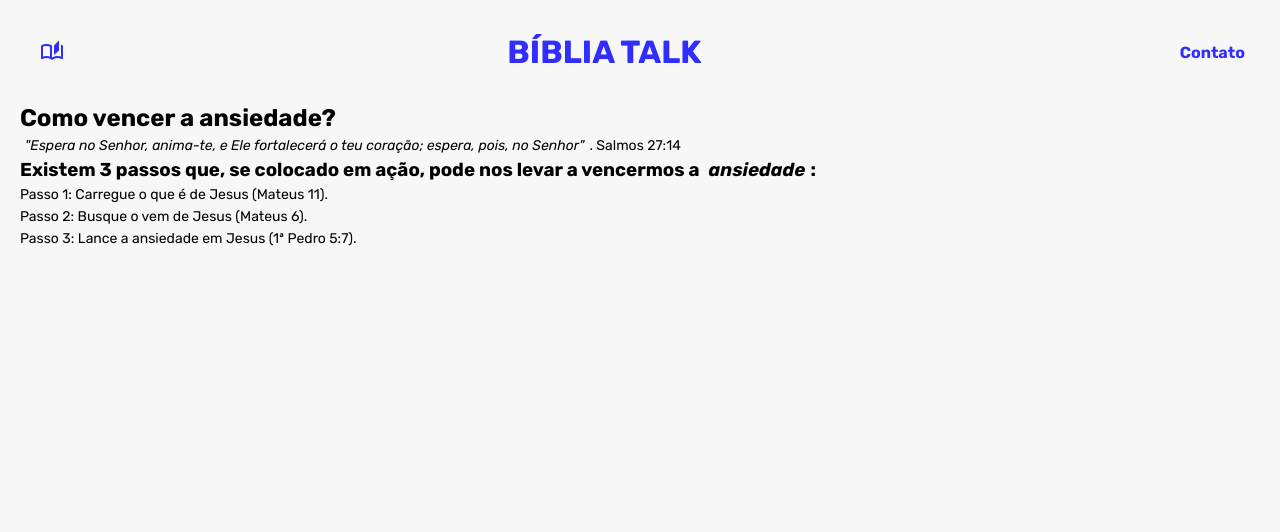
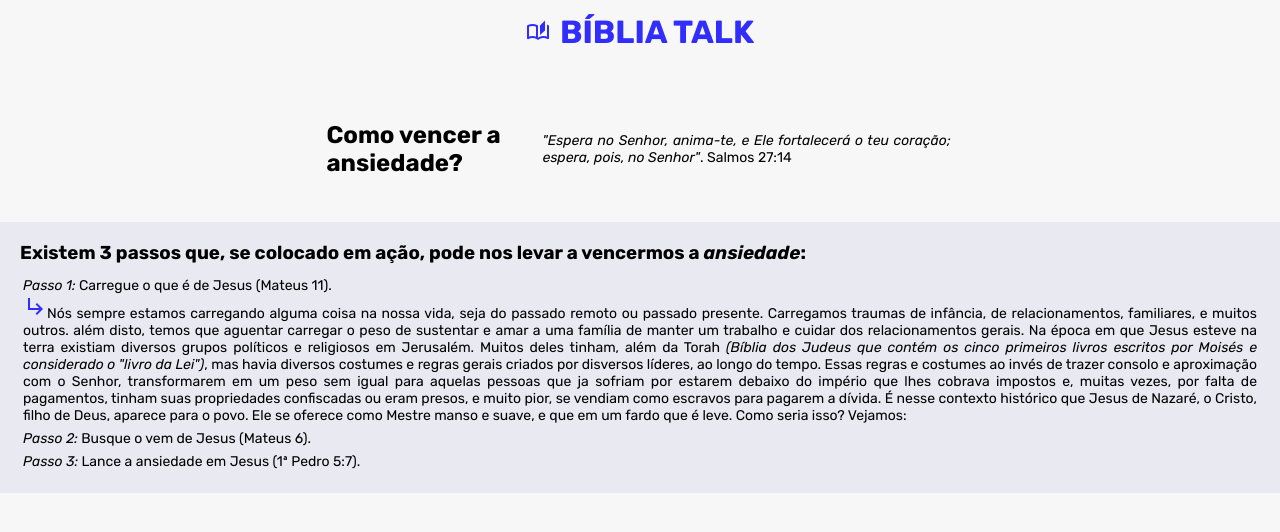
Before and after one commit to RodesFraga/javascript_aulas, a plain HTML site: page index.html in a window 1280 px wide. Drawn offline with nearby package versions, Linux system fonts and the light colour scheme.

Commit message:
inserindo postagem direto no html

```diff
--- a/index.css
+++ b/index.css
@@ -3,7 +3,8 @@
     font-family: Rubik, sans-serif;
     text-decoration: none;
     list-style: none;
-    margin: 5px;
+    box-sizing: border-box;
+    margin: 0;
 }
 
 
@@ -16,47 +17,90 @@
 body{
     display: flex;
     flex-direction: column;
+    align-items: center;
+    /* justify-content: center; */
     /*text-indent: 30px;*/
     background-color: rgb(247, 247, 247);
 }
 
 header{
     display: flex;
-    justify-content: space-between;
     align-items: center;
-    align-content: center;
+    justify-content: center;
+    gap: 10px;
+    margin-bottom: 2%;
+    margin-top: 1%;
 
 }
 
-#tituloCabecalho{
-    padding: 10px;
+.material-symbols-outlined{
+    color: rgb(49, 46, 253);
+}
+
+
+main{
+    display: flex;
+    flex-direction: column;
+    align-items: center;
+    margin-bottom: 2px;
 
 
 }
 
-#menuPrincipal{
+#postagem{
+    text-align: justify;
+    background-color: rgb(233, 233, 241);
+    padding: 20px;
+}
 
+
+#divposagemgeral{
+    display: flex;
+    flex-direction:column;
+    align-items: center;
+    align-content:center;
+    gap: 15px;
+    width: 70%;
+
+}
+
+
+#tituloversiculo{
     display: flex;
     flex-direction: row;
-    align-items: flex-start;
-    gap: 20px;
+    align-items: center;
+    justify-content: center;
+    gap: 15px;
+    width: 70%;
+    margin: 5%;
 
 }
+
+
+#titulonadiv{
+    display: flex;
+    align-content: center;
+    align-items: center;
+
+}
+
+.tituloDaPostagem{
+    margin-bottom: 10px;
+}
+
 
 h1{
     color: rgb(49, 46, 253);
 
 }
 
-a{
-    font-weight: bold;
-    color: rgb(49, 46, 253);
-}
+
 
 p{
     font-size: 14px;
     font-weight: normal;
     text-align: justify;
+    padding: 3px;
    /* text-indent: 30px;*/
 
 }
--- a/index.html
+++ b/index.html
@@ -12,31 +12,44 @@
         <link href="https://fonts.googleapis.com/css2?family=Inter&family=Roboto+Flex:opsz,wght@8..144,100..1000&family=Roboto:ital,wght@0,100;0,300;0,400;0,500;0,700;0,900;1,100;1,300;1,400;1,500;1,700;1,900&family=Rubik:ital,wght@0,300..900;1,300..900&display=swap" rel="stylesheet"> <!-- link da fonte RUBIK -->
 
         <link rel="stylesheet" href="https://fonts.googleapis.com/css2?family=Material+Symbols+Outlined:opsz,wght,FILL,GRAD@24,400,0,0" />
+        <link rel="stylesheet" href="https://fonts.googleapis.com/css2?family=Material+Symbols+Outlined:opsz,wght,FILL,GRAD@20..48,100..700,0..1,-50..200" />
 
 </head>
 <body>
     <header id="cabecalho">
-        <h1 id="tituloCabecalho"><span class="material-symbols-outlined">
-            <span class="material-symbols-outlined"> auto_stories </span>
-            </span></h1>
-        <h1 id="tituloCabecalho">BÍBLIA TALK</h1>
-        <nav id="navegacao">
-            <ul id="menuPrincipal">
-                <!-- <li class="linkMenu"><a href="">Cremos</a></li> -->
-                <li class="linkMenu"><a href="">Contato</a></li>
-            </ul>
-        </nav>
+        <span class="material-symbols-outlined"> auto_stories </span>
+        <h1 id="bilbiatalk">BÍBLIA TALK</h1>
+
     </header>
 
 
+            <div id="divposagemgeral">
 
-    <main>
-        <h2>Como vencer a ansiedade?</h2>
-        <p><em>"Espera no Senhor, anima-te, e Ele fortalecerá o teu coração; espera, pois, no Senhor"</em>. Salmos 27:14</p>
-        <h3>Existem 3 passos que, se colocado em ação, pode nos levar a vencermos a <em>ansiedade</em>:</h3>
-        <p>Passo 1: Carregue o que é de Jesus (Mateus 11).</p>
-        <p>Passo 2: Busque o vem de Jesus (Mateus 6).</p>
-        <p>Passo 3: Lance a ansiedade em Jesus (1ª Pedro 5:7).</p>
+                <div id="tituloversiculo">
+                    <h2>Como vencer a ansiedade?</h2>
+                    <p><em>"Espera no Senhor, anima-te, e Ele fortalecerá o teu coração; espera, pois, no Senhor"</em>. Salmos 27:14</p>
+
+                </div>
+            </div>
+
+
+
+            <div id="postagem">
+                <div class="tituloDaPostagem">
+                    <h3>Existem 3 passos que, se colocado em ação, pode nos levar a vencermos a <em>ansiedade</em>:</h3>
+                </div>
+                <p><em>Passo 1:</em> Carregue o que é de Jesus (Mateus 11). <br>
+                <span><span class="material-symbols-outlined">
+                    subdirectory_arrow_right
+                    </span></span>Nós sempre estamos carregando alguma coisa na nossa vida, seja do passado remoto ou passado presente. Carregamos traumas de infância, de relacionamentos, familiares, e muitos outros. além disto, temos que aguentar carregar o peso de sustentar e amar a uma família de manter um trabalho e cuidar dos relacionamentos gerais. Na época em que Jesus esteve na terra existiam diversos grupos políticos e religiosos em Jerusalém. Muitos deles tinham, além da Torah <em>(Bíblia dos Judeus que contém os cinco primeiros livros escritos por Moisés e considerado o "livro da Lei")</em>, mas havia diversos costumes e regras gerais criados por disversos líderes, ao longo do tempo. Essas regras e costumes ao invés de trazer consolo e aproximação com o Senhor, transformarem em um peso sem igual para aquelas pessoas que ja sofriam por estarem debaixo do império que lhes cobrava impostos e, muitas vezes, por falta de pagamentos, tinham suas propriedades confiscadas ou eram presos, e muito pior, se vendiam como escravos para pagarem a dívida. É nesse contexto histórico que Jesus de Nazaré, o Cristo, filho de Deus, aparece para o povo. Ele se oferece como Mestre manso e suave, e que em um fardo que é leve. Como seria isso? Vejamos:</p>
+                <p><em>Passo 2:</em> Busque o vem de Jesus (Mateus 6).</p>
+                <p><em>Passo 3:</em> Lance a ansiedade em Jesus (1ª Pedro 5:7).</p>
+                </div>
+            </div>
+
+        </div>
+
+
 
     </main>
 
```
Also changed, not shown: 1 other file.
